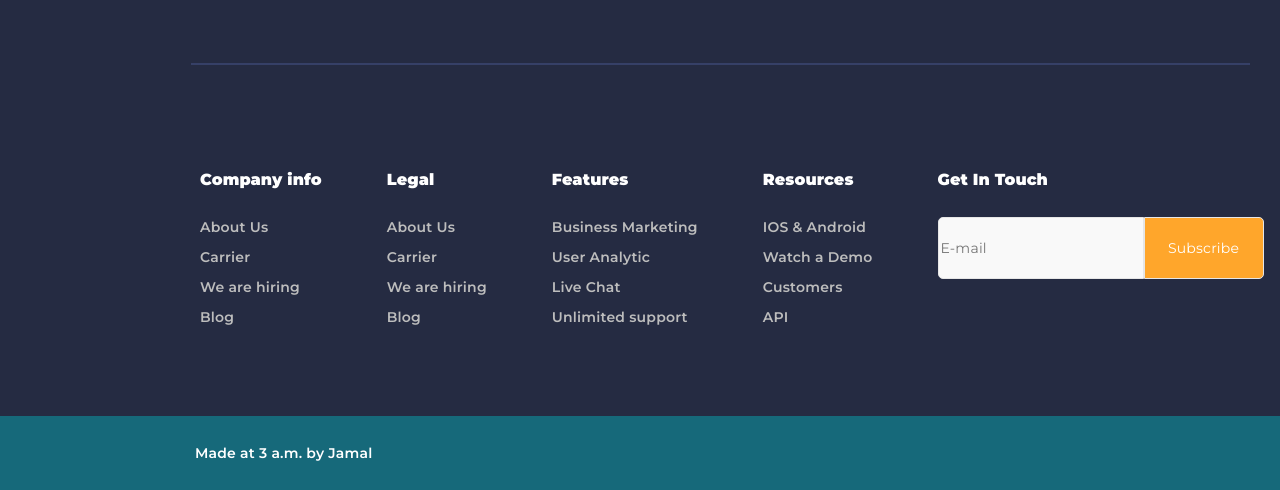
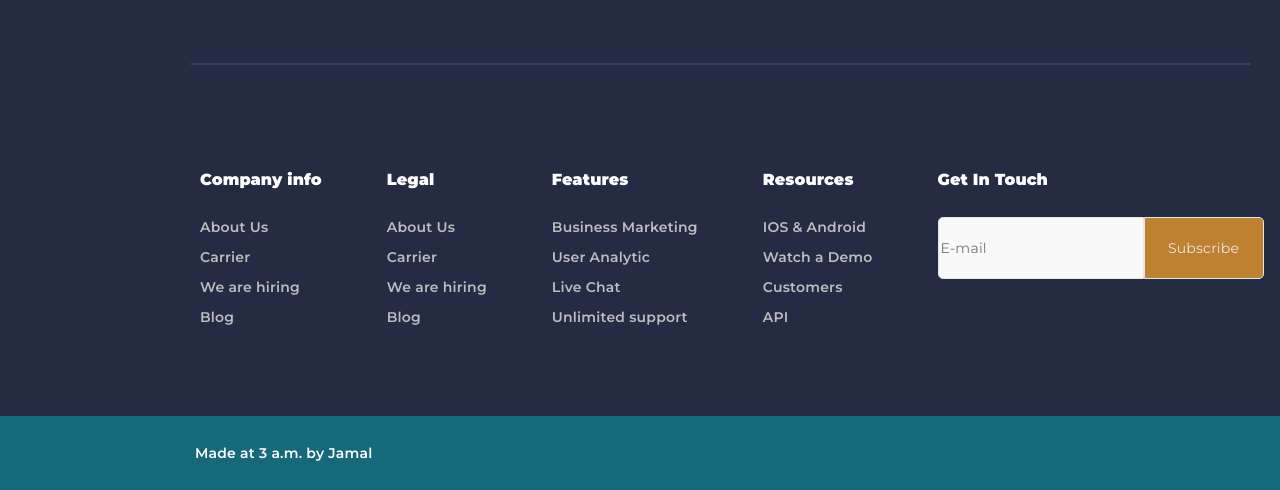
Before and after one commit to IvanMoroz3332/sprivaten, a plain HTML site: page index.html in a window 1280 px wide. In both pictures the pointer is over the button "Subscribe". Shown: the part 1402-1892 px from the top of the page. Drawn offline with Linux system fonts and the light colour scheme.

Commit message:
fix: add button animation

```diff
--- a/css/footer.css
+++ b/css/footer.css
@@ -180,6 +180,12 @@ footer .features .info .support .send-message{
     letter-spacing: 0.2px;
 
     color: #FFFFFF;
+
+    transition: 0.3s ease-in-out;
+}
+footer .features .info .support .send-message:hover{
+    background: rgba(255, 166, 43, 0.7);
+    color: #ede7e7
 }
 footer .author{
     height: 74px;
```
